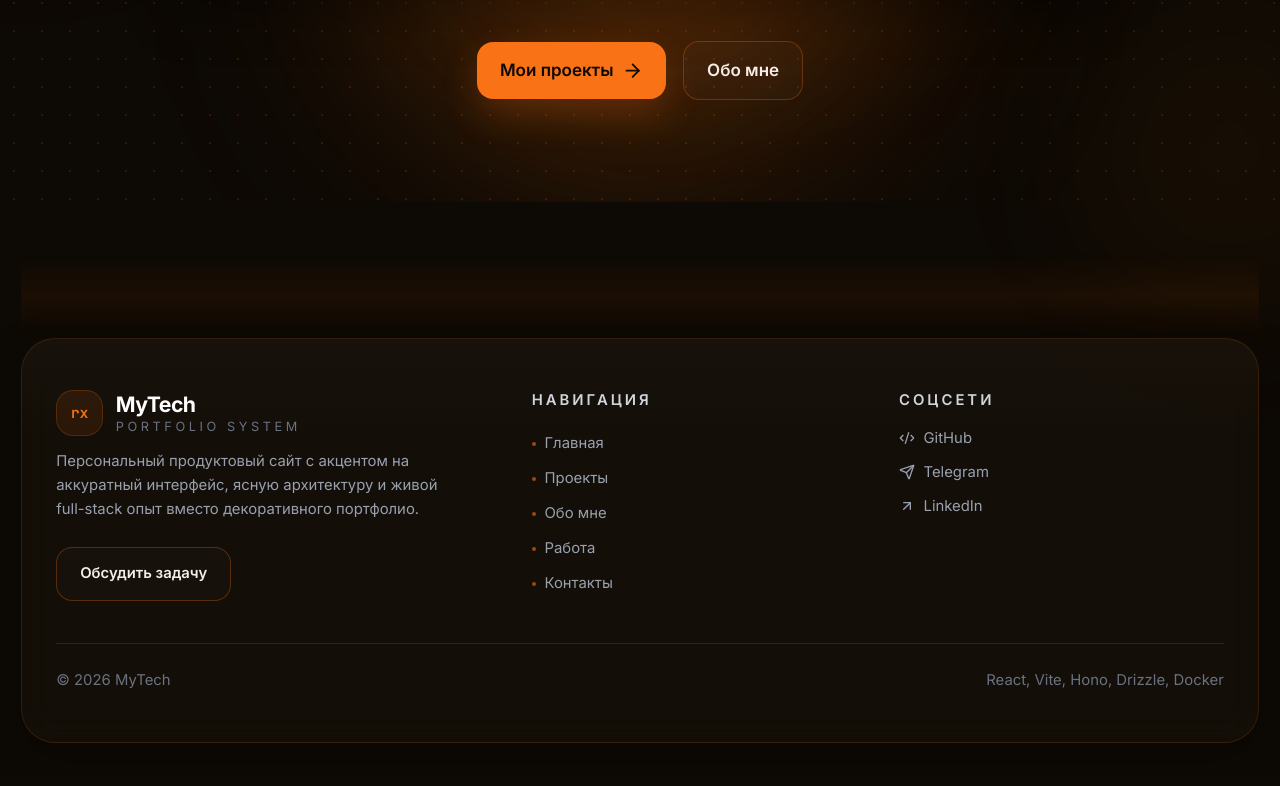
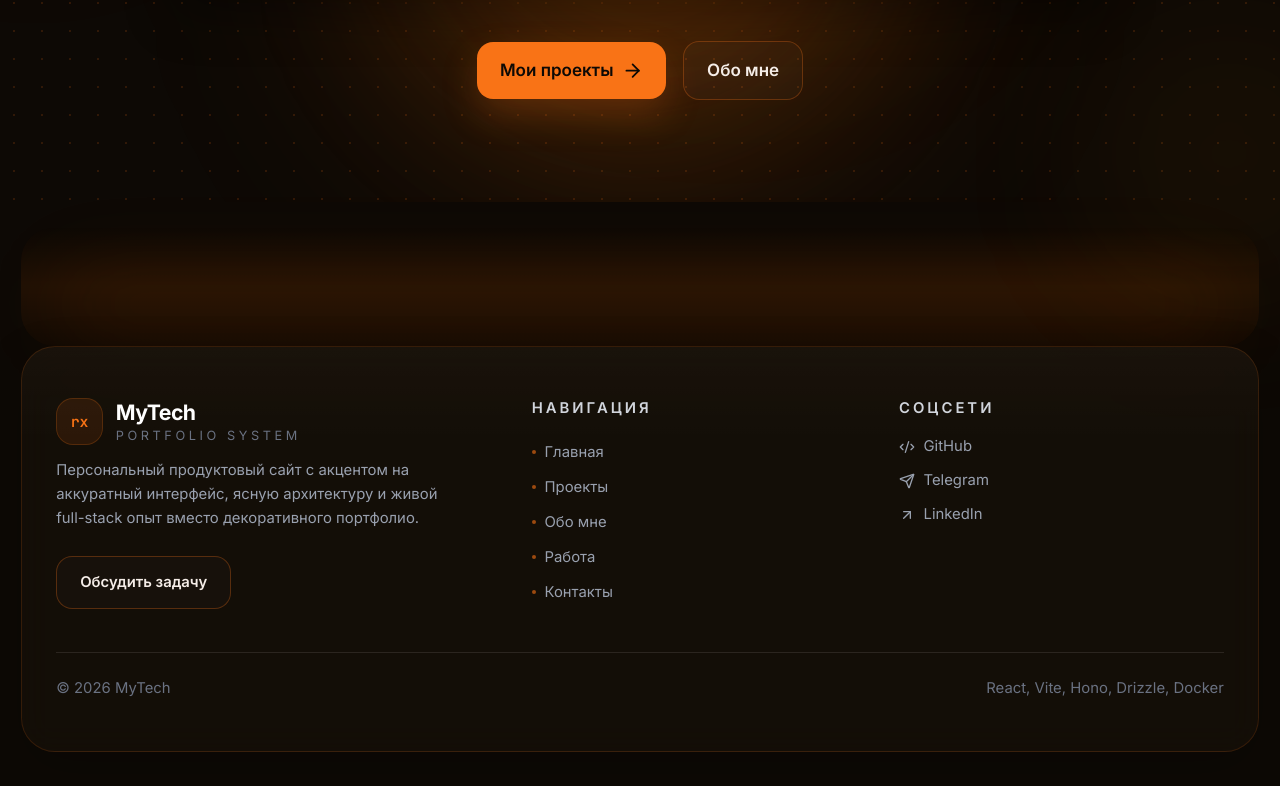
Before and after one commit to rxritet/MyTech, a React (Vite) app in the folder frontend/: page / in a window 1280 px wide. Shown: the part 543-1329 px from the top of the page. Built offline with nearby package versions, Linux system fonts and the light colour scheme; no server answers.

Commit message:
style(footer): update footer layout and enhance gradient background

```diff
--- a/frontend/src/components/layout/Footer.tsx
+++ b/frontend/src/components/layout/Footer.tsx
@@ -31,11 +31,11 @@ export default function Footer() {
   const year = new Date().getFullYear();
 
   return (
-    <footer className="mt-8 px-3 pb-8 pt-4 md:px-5">
-      <div
-        aria-hidden="true"
-        className="max-w-[86rem] mx-auto h-20 bg-gradient-to-b from-transparent via-orange-500/6 to-transparent"
-      />
+    <footer className="mt-4 px-3 pb-8 pt-2 md:px-5">
+      <div aria-hidden="true" className="max-w-[86rem] mx-auto relative h-28">
+        <div className="absolute inset-0 rounded-[2rem] bg-gradient-to-b from-transparent via-orange-500/8 to-orange-500/2" />
+        <div className="absolute inset-x-8 top-10 h-16 rounded-full bg-orange-500/8 blur-2xl" />
+      </div>
       <div className="surface-panel max-w-[86rem] mx-auto rounded-[2rem] px-5 py-10 md:px-8 md:py-12">
         <div className="grid grid-cols-1 md:grid-cols-[1.2fr_0.9fr_0.9fr] gap-10">
           {/* Col 1 — Brand info */}
```
